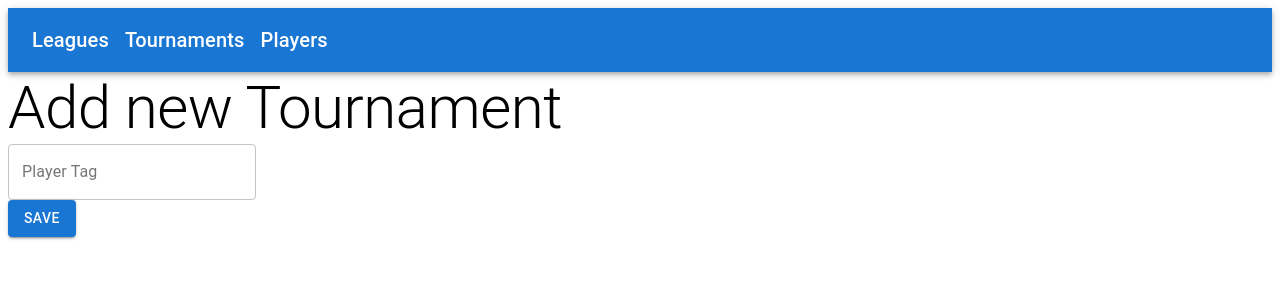
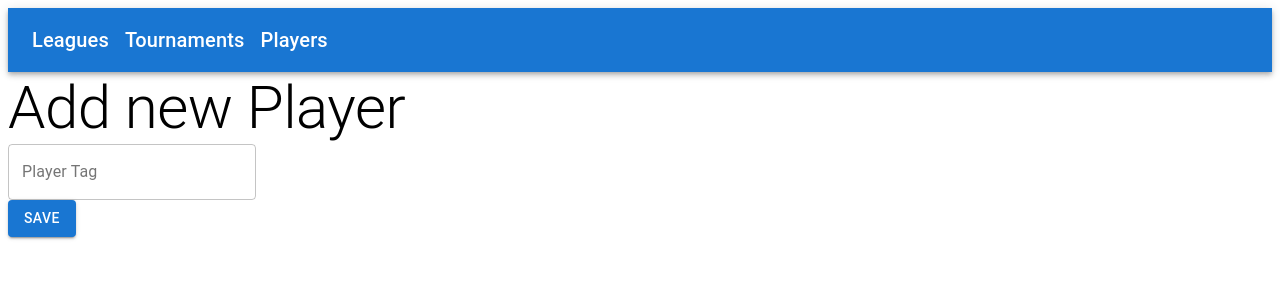
Before and after one commit to FlyingMagikarp/TO, a React (Create React App) app in the folder frontend/: page /player/add in a window 1280 px wide. Shown: the top 300 px of the page. Built offline with nearby package versions, Linux system fonts and the light colour scheme.

Commit message:
text fixes

```diff
--- a/frontend/src/modules/player/components/EditPlayerScreen.tsx
+++ b/frontend/src/modules/player/components/EditPlayerScreen.tsx
@@ -56,7 +56,7 @@ const EditPlayerScreen = observer(({mode}: EditPlayerScreenProps) => {
     return (
         <>
             <Typography variant="h2" color="inherit" component="div">
-                {mode === "add" ? "Add new " : "Edit "} Tournament
+                {mode === "add" ? "Add new " : "Edit "} Player
             </Typography>
 
             <Grid container direction={"row"} spacing={1}>
--- a/frontend/src/modules/tournaments/components/EditTournamentScreen.tsx
+++ b/frontend/src/modules/tournaments/components/EditTournamentScreen.tsx
@@ -39,6 +39,7 @@ const EditTournamentScreen = observer(({mode}: EditTournamentScreenProps) => {
     const [archived, setArchived] = useState(false);
     const [leagues, setLeagues] = useState([] as league[]);
     const [playersWithSelected, setPlayersWithSelected] = useState<IPlayerSelected[]>([]);
+    const [treeLink, setTreeLink] = useState("");
 
     const [openSnack, setOpenSnack] = React.useState(false);
 
@@ -70,6 +71,8 @@ const EditTournamentScreen = observer(({mode}: EditTournamentScreenProps) => {
                     }
                     setPlayersWithSelected(playerStore.playersWithSelected)
                 }
+
+                setTreeLink(data.format === 'Round Robin' ? "/tournament/roundRobin/"+id : "/tournament/singleElim/"+id);
             });
         }
     }, [tournamentStore, mode, id, leagueStore, playerStore]);
@@ -192,14 +195,14 @@ const EditTournamentScreen = observer(({mode}: EditTournamentScreenProps) => {
                             <Grid item>
                                 <Button variant={"contained"} onClick={handleSubmit}>Save</Button>
                             </Grid>
+                            {mode === 'edit' &&
                             <Grid item>
-                                <Link to={"/tournament/roundRobin/"+id} className={classes.navItemLink}>
+                                <Link to={treeLink} className={classes.navItemLink}>
                                     <Button variant={"contained"}>View Tree</Button>
                                 </Link>
-                            </Grid>
+                            </Grid>}
                             </Grid>
                         </Grid>
-
                     </Grid>
                 </Grid>
 
```
